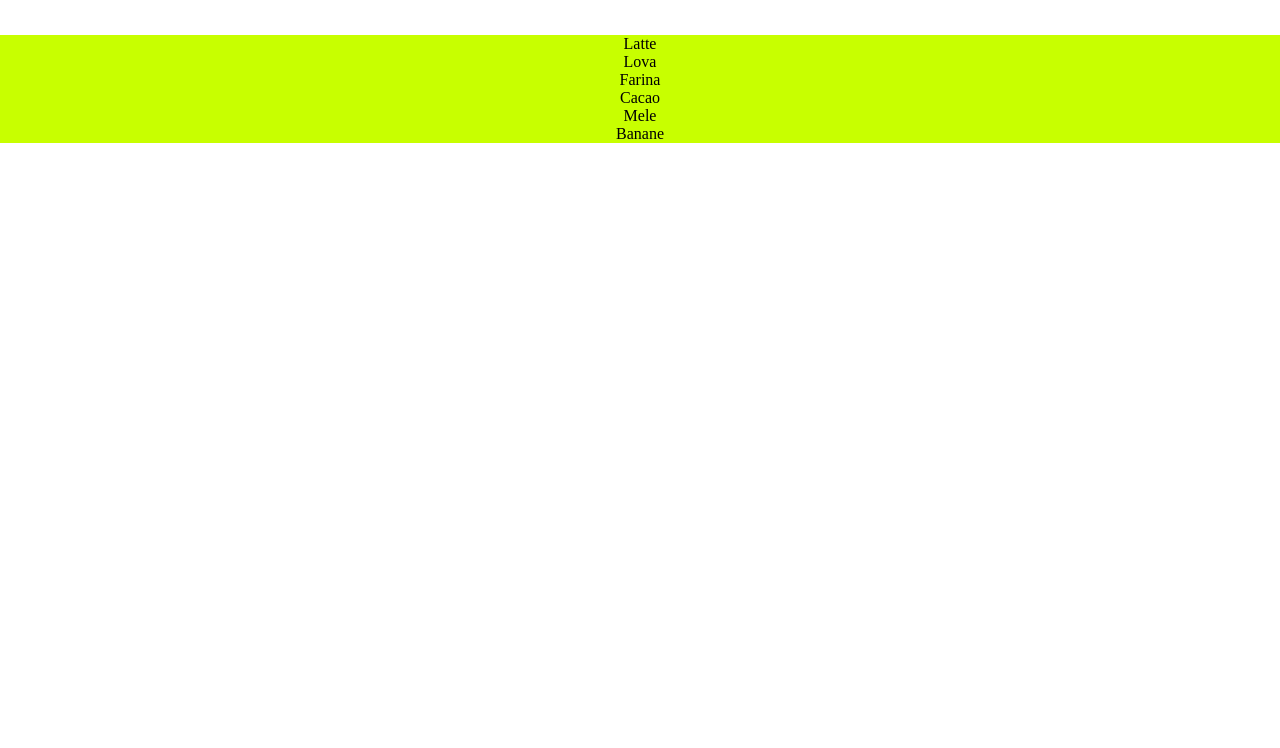
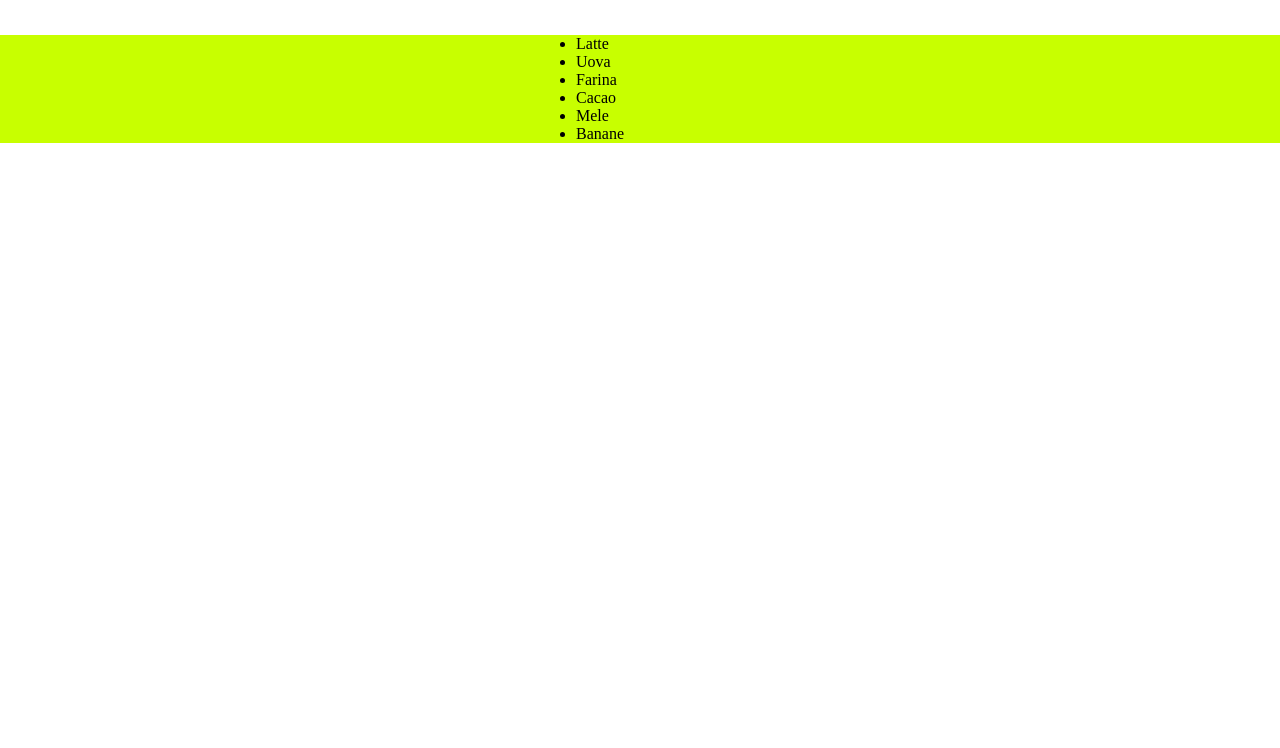
Before and after one commit to SamueleLettieri/js-lista-spesa, a plain HTML site: page index.html in a window 1280 px wide. Shown: the part 52-800 px from the top of the page. Drawn offline with Linux system fonts and the light colour scheme.

Commit message:
correzione in css

```diff
--- a/css/style.css
+++ b/css/style.css
@@ -14,6 +14,6 @@ div.box{
     margin-top: 50px;
 }
 
-li{
-    text-align: center;
+ul{
+margin-left: 45vw;
 }
--- a/js/script.js
+++ b/js/script.js
@@ -1,6 +1,6 @@
 const shoppingList = [
     "Latte",
-    "Lova",
+    "Uova",
     "Farina",
     "Cacao",
     "Mele",
```
